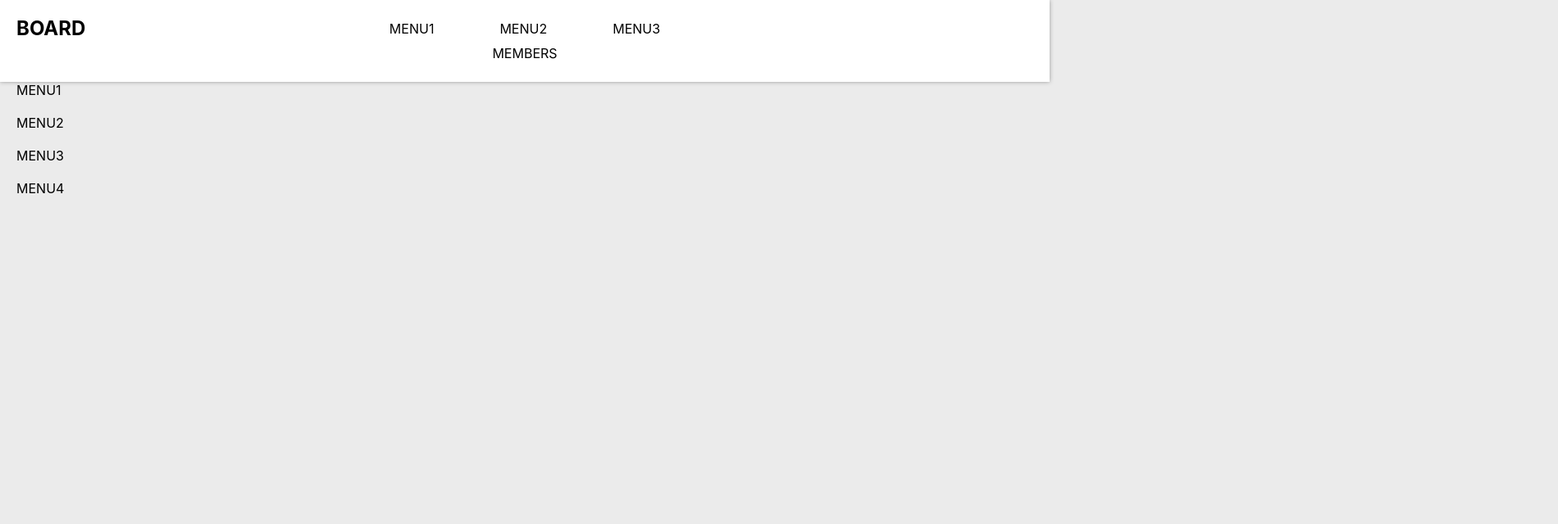
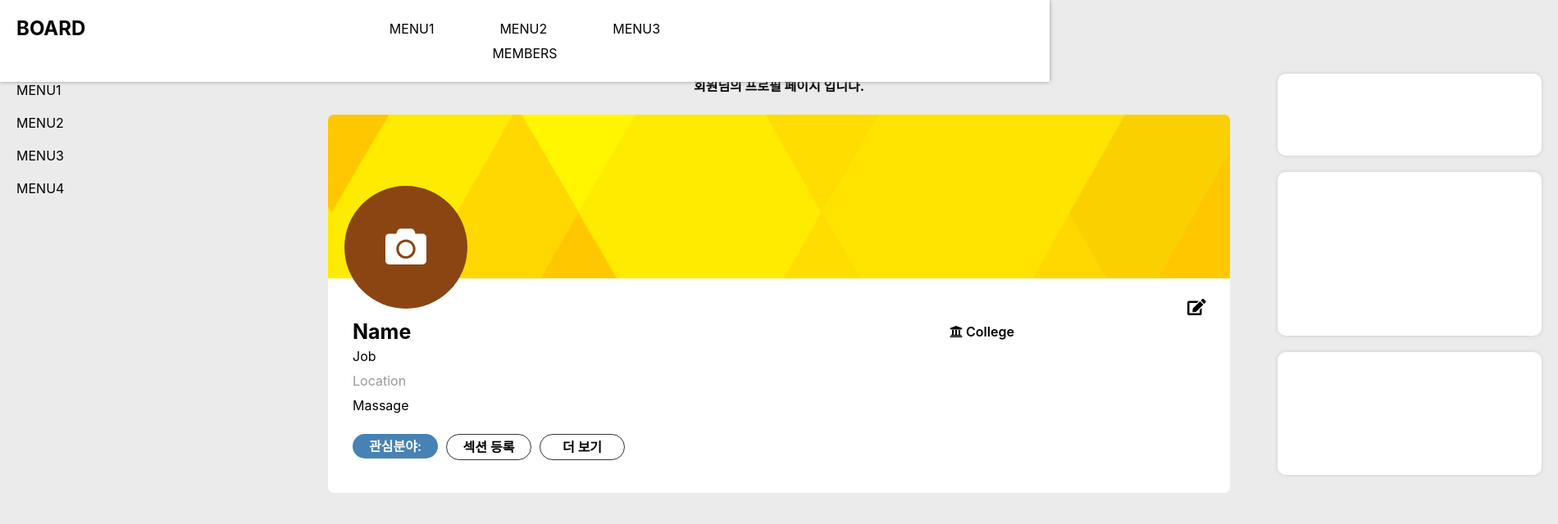
Before and after one commit to yuhyeon99/react-github-pages, a React (Create React App) app: page /profile in a window 1280 px wide. Shown: the top 640 px of the page at 82% size, 1900 px wide, since content can reach past the window. Built offline with nearby package versions, Linux system fonts and the light colour scheme; no server answers; the database is empty.

Commit message:
third commit

```diff
--- a/src/App.css
+++ b/src/App.css
@@ -126,6 +126,28 @@ input:focus{ outline:none; }
 .menu3 .text_area .buyBtn{ margin-top:10px; background:#32cfb0; width:60%; color:#fff; text-align:center; padding:10px 0; font-weight:700; }
 /* menu3 */
 
+/* profile */
+.profile{  }
+.profile > div{ float:left; width:100%; }
+.profile .topTitle{ text-align: center; }
+
+.profile .infoBox{ margin-top:20px; position:relative; border-radius:7px; width:100%; float:left; overflow:hidden; }
+.profile .infoBox > ul{ width:100%; float:left; }
+.profile .infoBox > ul > li{ width:100%; float:left; }
+.profile .infoBox .infoBg{ height:200px; background:url("profileBg.png") center center /cover; }
+.profile .infoBox .profileImg{ cursor:pointer; font-size:50px; color:#fff; text-align: center; position:absolute; margin-left:20px; top:35%; transform: translateY(-50%); border-radius:50%; width:150px; height:150px; background:saddlebrown; line-height:150px; }
+.profile .infoBox .infoArea{ background:#fff; padding:20px 30px; }
+.profile .infoArea p{ width:100%; float:left; }
+.profile .infoArea .update{ font-size:20px; text-align: right; }
+.profile .infoArea .name{ font-size:25px; font-weight:bold; width:70%; }
+.profile .infoArea .college{ width:30%; font-weight: 600; }
+.profile .infoArea .location{ color:#999; }
+.profile .infoArea .infoBtn{ font-weight:600; padding:0 5px; width:10%; cursor:pointer; margin:20px 0; border:solid 1px #333; text-align: center; border-radius:20px; }
+.profile .infoArea .active{ color:#fff; background:steelblue; border:none; }
+.profile .infoArea p:nth-child(8){ margin:20px 10px; }
+
+/* profile */
+
 /* intro */
 
 .intro_test{ position:fixed; z-index:999999; width:100%; height:100%; background:#fdfbf5; animation:backgr 1s linear; animation-delay:4s; animation-fill-mode:forwards }
--- a/src/App.js
+++ b/src/App.js
@@ -3,11 +3,12 @@ import React, { useEffect, useState } from 'react';
 import Counter from './components/Counter';
 import firebase from './components/fire';
 require('firebase/auth');
-import Hero from './components/Hero';
+import Member from './components/Member';
 import Home from "./components/pages/menu1";
 import View from "./components/pages/list";
 import Board from "./components/pages/board.js";
 import Login from './components/Login';
+import Profile from './components/pages/profile';
 import './App.css';
 import { v4 as uuidv4 } from 'uuid';
 import jQuery from "jquery";
@@ -25,9 +26,11 @@ function App() {
 
   // login
   const fire = firebase;
+  const userRef = firebase.firestore().collection("Users");
   const [user, setUser] = useState('');
-  const [userEmail, setUserEmail] = useState('');
+  const [userCurrent, setUserCurrent] = useState('');
   const [email, setEmail] = useState('');
+  const [introduce, setIntroduce] = useState('');
   const [password, setPassword] = useState('');
   const [emailError, setEmailError] = useState('');
   const [passwordError, setPasswordError] = useState('');
@@ -37,6 +40,7 @@ function App() {
   const clearInputs = () => {
     setEmail('');
     setPassword('');
+    setIntroduce('');
   }
 
   const clearErrors = () =>{
@@ -68,6 +72,14 @@ function App() {
     fire
       .auth()
       .createUserWithEmailAndPassword(email, password)
+      .then((userCredential) => {
+        userRef
+          .doc(`${userCredential.user.uid}`)
+          .set({
+            introduce: introduce,
+            uid : userCredential.user.uid
+          })
+      })
       .catch(err => {
         switch(err.code){
           case "auth/email-already-in-use":
@@ -83,6 +95,7 @@ function App() {
 
   const handleLogout = () => {
     fire.auth().signOut();
+    window.location.href='/board';
   };
 
   const authListener = () => {
@@ -91,7 +104,7 @@ function App() {
       if(user){
         clearInputs();
         setUser(user);
-        setUserEmail(fire.auth().currentUser.email);
+        setUserCurrent(fire.auth().currentUser);
       }else{
         setUser("");
       }
@@ -127,7 +140,7 @@ function App() {
           <li className="right">
             <div>
               {user?(
-                <Hero user={user} userEmail={userEmail} handleLogout={handleLogout}/>
+                <Member user={user} userCurrent={userCurrent} handleLogout={handleLogout}/>
             ):(<></>)}
             </div>
           </li>
@@ -209,13 +222,15 @@ function App() {
         </Route>
         <Route path='/board'>
           {user?(
-            <Board email={userEmail} />
+            <Board userCurrent={userCurrent} />
           ):(
             <Login
               email={email}
               setEmail={setEmail}
               password={password}
               setPassword={setPassword}
+              introduce = {introduce}
+              setIntroduce = {setIntroduce}
               handleLogin={handleLogin}
               handleSignup={handleSignup}
               hasAccount={hasAccount}
@@ -227,6 +242,13 @@ function App() {
         </Route>
         <Route path='/view/:id' component={View}>
 
+        </Route>
+        <Route path='/profile' >
+          <Profile
+            user={user}
+            userCurrent={userCurrent}
+            userRef={userRef}
+          />
         </Route>
       </Switch>
             </ul>
--- a/src/components/Hero.js
+++ /dev/null
@@ -1,13 +0,0 @@
-import React from 'react';
-
-const Hero = (props) => {
-
-    return(
-            <>
-                <p><button onClick={props.handleLogout}>Logout</button></p>
-                <p>HI! <b>{props.userEmail}</b>님</p>
-            </>
-    )
-}
-
-export default Hero;
--- a/src/components/Login.js
+++ b/src/components/Login.js
@@ -7,6 +7,8 @@ const Login = (props) => {
         setEmail,
         password,
         setPassword,
+        introduce,
+        setIntroduce,
         handleLogin,
         handleSignup,
         hasAccount,
@@ -18,7 +20,7 @@ const Login = (props) => {
         <section className="login">
             <div className="loginCountainer">
                 <div className="loginWrap">
-                    <h1>LOGIN & SIGN UP</h1>
+                    <h1>{hasAccount?("LOGIN"):("SIGN UP")}</h1>
                     <div>
                         <input
                             type="text"
@@ -40,6 +42,19 @@ const Login = (props) => {
                         />
                         <p className="errorMsg">{passwordError}</p>
                     </div>
+                    {!hasAccount ? (
+                        <div>
+                            <input
+                                type="text"
+                                value={introduce}
+                                onChange={e => setIntroduce(e.target.value)}
+                                placeHolder="한줄프로필"
+                            />
+                        </div>
+                    ) : (
+                        <>
+                        </>
+                    )}
                     <div className="btnContainer">
                         {hasAccount ? (
                             <>
--- /dev/null
+++ b/src/components/Member.js
@@ -0,0 +1,15 @@
+import React from 'react';
+import { Link } from 'react-router-dom';
+const Member = (props) => {
+
+    const {handleLogout,userCurrent} = props;
+
+    return(
+            <>
+                <p><button onClick={handleLogout}>Logout</button></p>
+                <p>HI! <Link to="/profile"><b>{userCurrent.email}</b>님</Link></p>
+            </>
+    )
+}
+
+export default Member;
--- a/src/components/pages/board.js
+++ b/src/components/pages/board.js
@@ -6,6 +6,9 @@ import { faTimes } from "@fortawesome/free-solid-svg-icons";
 import { FontAwesomeIcon } from "@fortawesome/react-fontawesome";
 
 const Board = (props) => {
+
+    const {userCurrent} = props;
+
     const [loading, setLoading] = useState(false);
 
 
--- /dev/null
+++ b/src/components/pages/profile.js
@@ -0,0 +1,61 @@
+import React, { useEffect, useState } from 'react';
+import { faEdit, faUniversity, faCamera } from "@fortawesome/free-solid-svg-icons";
+import { FontAwesomeIcon } from "@fortawesome/react-fontawesome";
+
+const Profile = (props) =>{
+    const [update, setUpdate] = useState(true);
+    const {user, userCurrent, userRef} = props;
+
+    const [info, setInfo] = useState({
+        name:"Name",
+        massage:"Massage",
+        introduce:"Introduce",
+        job:"Job",
+        location:"Location",
+        college:"College"
+    });
+
+    function getInfo(){
+        userRef.doc(userCurrent.uid).get().then((doc)=>{
+            if(doc.name){
+                setInfo(doc.data());
+            }else{
+                console.log("none");
+            }
+        });
+    }
+
+    useEffect(()=>{
+        getInfo();
+    }, []);
+    return (
+        <>
+            <li className="profile subCenter" >
+                <div className="topTitle">
+                    <p><b>회원님의 프로필 페이지 입니다.</b></p>
+                </div>
+                <div className="infoBox">
+                    <ul>
+                        <li className="infoBg"></li>
+                        <li className="profileImg"><FontAwesomeIcon style={{cursor:"pointer"}} icon={faCamera} /></li>
+                        <li className="infoArea">
+                            <p className="update"><FontAwesomeIcon onClick={()=>setUpdate(!update)} style={{cursor:"pointer"}} icon={faEdit} /></p>
+                            <p className="name">{info.name}</p>
+                            <p className="college"><FontAwesomeIcon style={{cursor:"pointer"}} icon={faUniversity} /> {info.college}</p>
+                            <p className="job">{info.job}</p>
+                            <p className="location">{info.location}</p>
+                            <p className="introduce">{info.massage}</p>
+                            <p className="infoBtn active">관심분야:</p><p className="infoBtn">섹션 등록</p><p className="infoBtn">더 보기</p>
+                        </li>
+                    </ul>
+                </div>
+            </li>
+            <li className="right">
+                <div className="boxmenu_1"></div>
+                <div className="boxmenu_2"></div>
+                <div className="boxmenu_3"></div>
+            </li>
+        </>
+    )
+}
+export default Profile;
```
Also changed, not shown: src/components/Join.js (added, +11 -0 lines), src/profileBg.png (added).
